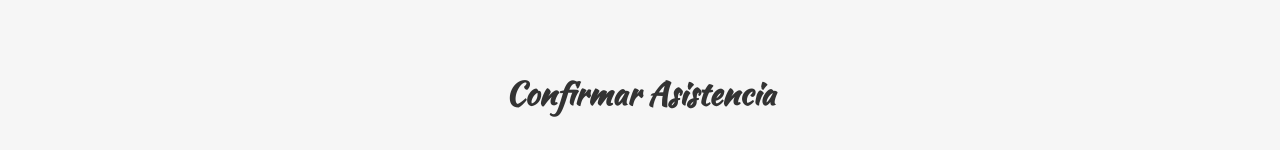
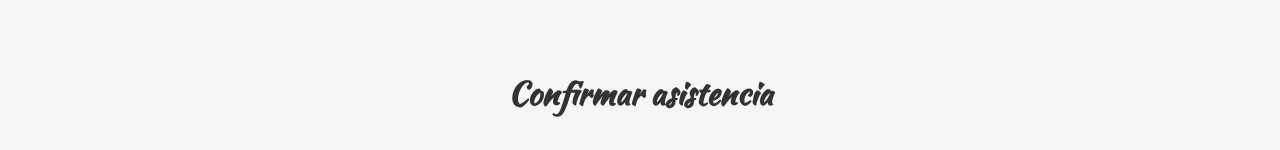
Before and after one commit to wilberquito/wedding, a Svelte app: page / in a window 1280 px wide. Shown: the part 771-921 px from the top of the page. Built offline with nearby package versions, Linux system fonts and the light colour scheme.

Commit message:
capitalizes first letter of h1

```diff
--- a/src/assets/data.json
+++ b/src/assets/data.json
@@ -6,13 +6,13 @@
         "location" : {
             "buttonText": "ver mapa",
             "src": "https://goo.gl/maps/fwkFsFwauuNjLwq18",
-            "title": "Fiesta",
+            "title": "fiesta",
             "description": "Proin est. Sed eleifend odio sed leo. Mauris tortor turpis, dignissim vel, ornare ac, ultricies quis, magna. Phasellus lacinia, augue ac dictum tempor, nisi felis ornare magna, eu vehicula tellus enim eu neque. Fusce est eros, sagittis eget, interdum a, ornare suscipit, massa. Sed vehicula elementum ligula. Aliquam erat volutpat. Donec odio. Quisque nunc. Integer cursus feugiat magna. Fusce ac elit ut elit aliquam suscipit. Duis leo est, interdum nec, varius in, facilisis vitae, odio. Phasellus eget leo at urna adipiscing vulputate. Nam eu erat vel arcu tristique mattis. Nullam placerat lorem non augue. Cras et velit. Morbi sapien nulla, volutpat a."
         },
         "confirmation": {
             "buttonText": "confirmar",
             "src": "https://docs.google.com/forms/d/e/1FAIpQLScxVRO6PHuISkP2nnlyvVcEKSVmiMVwp-tpETYwLIgplAyuBw/viewform",
-            "title": "Confirmar Asistencia",
+            "title": "confirmar asistencia",
             "description": "Augue, sollicitudin sed, tempus tincidunt,pulvinar a, lectus. Vestibulum ante ipsum."
         },
         "story": {
@@ -21,19 +21,19 @@
                 "https://drive.google.com/uc?id=1OUz8ahfySWjSoH07tQys4xLWcAHFw3GW",
                 "https://drive.google.com/uc?id=1OUz8ahfySWjSoH07tQys4xLWcAHFw3GW"
             ],
-            "title": "Nuestra historia",
+            "title": "nuestra historia",
             "description": "Lectus, tincidunt et, scelerisque vitae, aliquam vitae, justo. Quisque eget erat. Donec aliquet porta magna. Sed nisl. Ut tellus. Suspendisse quis mi eget dolor sagittis tristique. Aenean non pede eget nisl bibendum gravida. Class aptent taciti sociosqu ad litora torquent per conubia nostra, per inceptos jhimenaeos. Morbi laoreet. Suspendisse potenti. Donec accumsan porta  felis. Fusce tristique leo quis pede. Cras nibh. Sed eget est vitae tortor mollis jullamcorper. Suspendisse placerat dolor a dui. Vestibulum condimentum dui et elit. Pellentesque porttitor ipsum at ipsum. Nam massa. Duis lorem. Donec porta. Proin ligula. Aenean nunc massa, dapibus quis, imperdiet id, commodo a, lacus. Cras."
         },
         "songs": {
             "buttonText": "sugerir musica",
             "src": "https://docs.google.com/forms/d/e/1FAIpQLScxVRO6PHuISkP2nnlyvVcEKSVmiMVwp-tpETYwLIgplAyuBw/viewform",
-            "title": "Canciones que no pueden faltar?",
+            "title": "canciones que no pueden faltar?",
             "description": "Vitae, nunc. Pellentesque habitant morbi tristique senectus et netus et malesuada fames ac turpis egestas. Praesent."
         },
         "gift": {
             "buttonText": "ver datos",
             "src": "https://docs.google.com/forms/d/e/1FAIpQLScxVRO6PHuISkP2nnlyvVcEKSVmiMVwp-tpETYwLIgplAyuBw/viewform",
-            "title": "Regalo",
+            "title": "regalo",
             "description": "Vitae, nunc. Pellentesque habitant morbi tristique senectus et netus et malesuada fames ac turpis egestas. Praesent."
         }
     }
--- a/src/css/global.css
+++ b/src/css/global.css
@@ -11,6 +11,11 @@ body {
 h1 {
     margin: 0;
     font-family: 'Kaushan Script', cursive;
+    text-transform: lowercase;
+}
+
+h1:first-letter {
+    text-transform: uppercase;
 }
 
 p {
```
